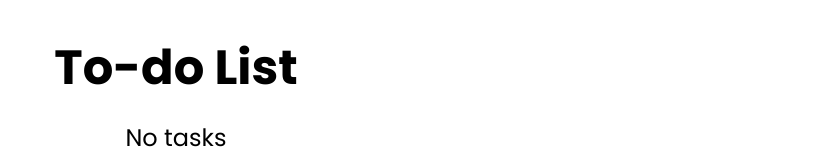
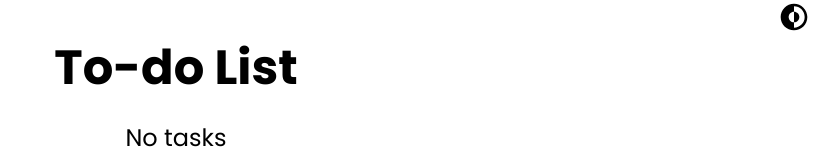
Before and after one commit to rfqol/to-do-list, a React (Create React App) app: page / in a window 1280 px wide. Shown: the top 160 px of the page, without its empty margins (464-1280 px from the left). Built offline with nearby package versions, Linux system fonts and the light colour scheme.

Commit message:
feature: dark mode

```diff
--- a/src/App.css
+++ b/src/App.css
@@ -3,6 +3,7 @@
 body {
   font-family: 'Poppins', sans-serif;
   font-size: 16px;
+  transition: background .2s linear, color .2s linear;
 }
 
 .App {
@@ -42,6 +43,7 @@ body {
 }
 
 .remove-button {
+  color: inherit;
   border: none;
   background: none;
   padding: 0;
@@ -73,3 +75,15 @@ body {
 .add-button:active {
   transform: translateY(1px);
 }
+
+.toggle-theme-button {
+  position: fixed;
+  top: 0;
+  right: 0;
+  margin-inline: auto;
+  border: none;
+  background: none;
+  color: inherit;
+  font-size: 2rem;
+  cursor: pointer;
+}
--- a/src/App.js
+++ b/src/App.js
@@ -1,5 +1,6 @@
 import { useState } from "react";
 import { FaTimes } from "react-icons/fa";
+import { CgDarkMode } from "react-icons/cg";
 import "./App.css";
 
 function App() {
@@ -33,6 +34,14 @@ function App() {
   function deleteTask(task) {
     task.isDone && setCompletedTasksCount(completedTasksCount - 1);
     setTasks(tasks.filter(t => t.id !== task.id));
+  }
+
+  function toggleTheme() {
+    if (document.body.style.background === "rgb(18, 18, 18)") {
+      document.body.style = "background: initial; color: initial;";
+    } else {
+      document.body.style = "background: rgb(18,18,18); color: #e2e3e7;";
+    }
   }
 
   return (
@@ -89,6 +98,9 @@ function App() {
       <button className="add-button" onClick={addTask} key="w">
         Add task
       </button>
+      <button className="toggle-theme-button" onClick={toggleTheme}>
+        <CgDarkMode />
+      </button>
     </div>
   );
 }
```
